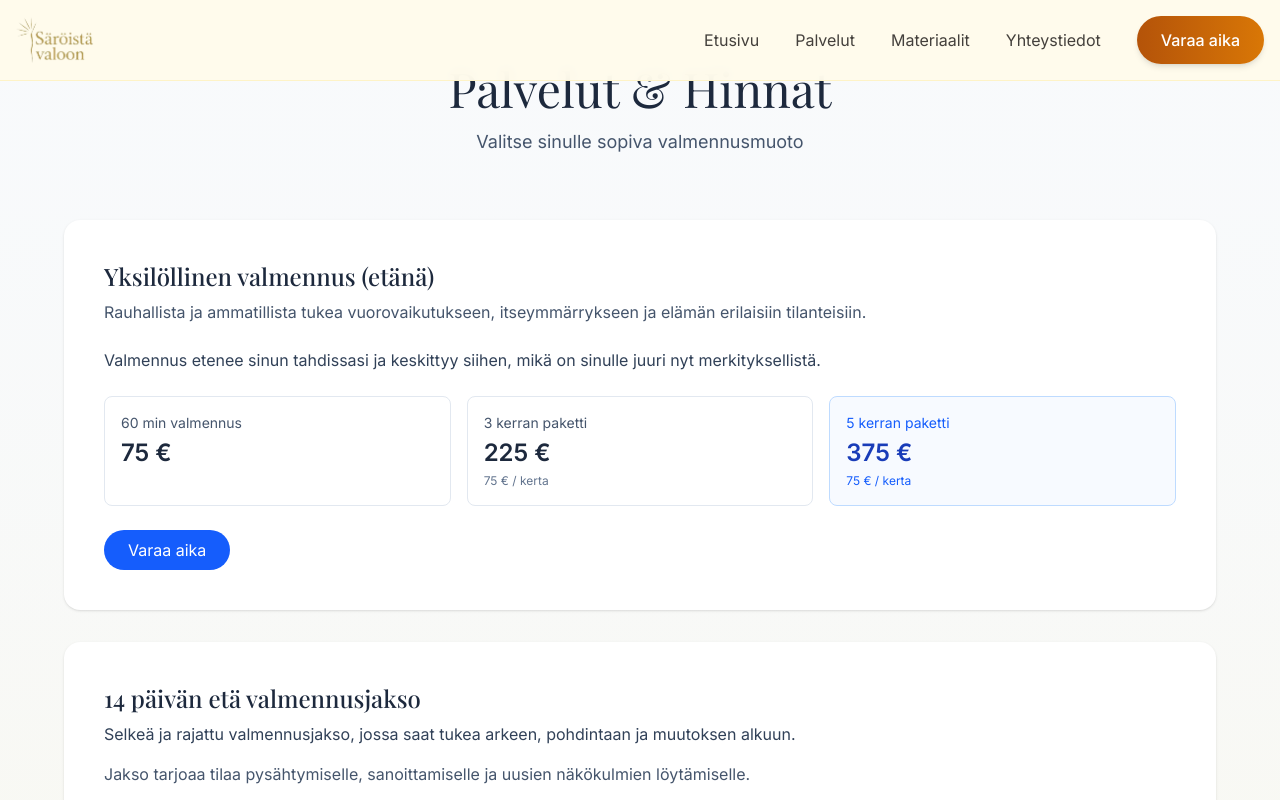
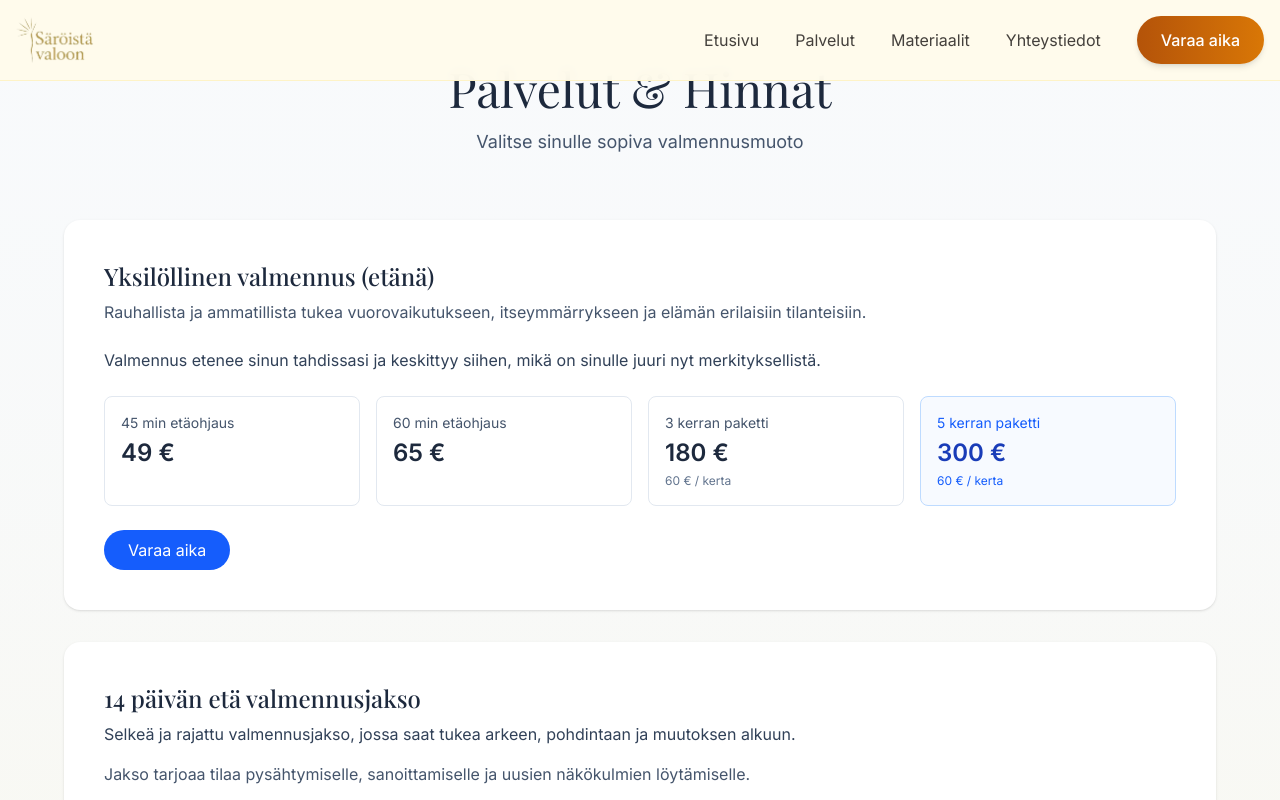
Before and after one commit to waelosamahelmi/saroistavaloon, a Next.js app: page /palvelut in a window 1280 px wide. Shown: the top 800 px of the page. Built offline with nearby package versions, Linux system fonts and the light colour scheme; a web font is replaced by a local one.

Commit message:
Update services pricing and durations
- 45 min etäohjaus: 49€
- 60 min etäohjaus: 65€
- 3 kerran paketti: 180€
- 5 kerran paketti: 300€

Updated both booking API services and palvelut page

```diff
--- a/app/palvelut/page.tsx
+++ b/app/palvelut/page.tsx
@@ -31,20 +31,24 @@ export default function ServicesPage() {
               Valmennus etenee sinun tahdissasi ja keskittyy siihen, mikä on sinulle juuri nyt merkityksellistä.
             </p>
 
-            <div className="grid md:grid-cols-3 gap-4 mb-6">
+            <div className="grid md:grid-cols-4 gap-4 mb-6">
               <div className="border border-slate-200 rounded-lg p-4">
-                <p className="text-sm text-slate-600 mb-1">60 min valmennus</p>
-                <p className="text-2xl font-semibold text-slate-800">75 €</p>
+                <p className="text-sm text-slate-600 mb-1">45 min etäohjaus</p>
+                <p className="text-2xl font-semibold text-slate-800">49 €</p>
+              </div>
+              <div className="border border-slate-200 rounded-lg p-4">
+                <p className="text-sm text-slate-600 mb-1">60 min etäohjaus</p>
+                <p className="text-2xl font-semibold text-slate-800">65 €</p>
               </div>
               <div className="border border-slate-200 rounded-lg p-4">
                 <p className="text-sm text-slate-600 mb-1">3 kerran paketti</p>
-                <p className="text-2xl font-semibold text-slate-800">225 €</p>
-                <p className="text-xs text-slate-500 mt-1">75 € / kerta</p>
+                <p className="text-2xl font-semibold text-slate-800">180 €</p>
+                <p className="text-xs text-slate-500 mt-1">60 € / kerta</p>
               </div>
               <div className="border border-blue-200 bg-blue-50/50 rounded-lg p-4">
                 <p className="text-sm text-blue-600 mb-1">5 kerran paketti</p>
-                <p className="text-2xl font-semibold text-blue-800">375 €</p>
-                <p className="text-xs text-blue-600 mt-1">75 € / kerta</p>
+                <p className="text-2xl font-semibold text-blue-800">300 €</p>
+                <p className="text-xs text-blue-600 mt-1">60 € / kerta</p>
               </div>
             </div>
 
```
